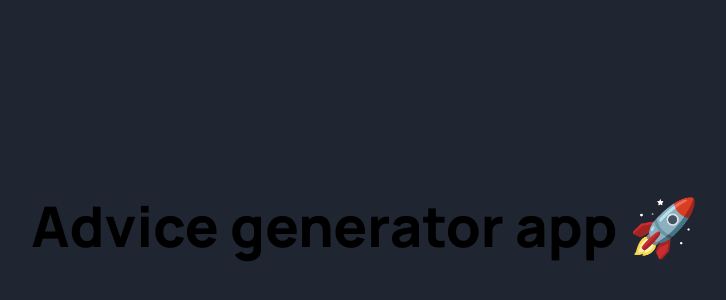
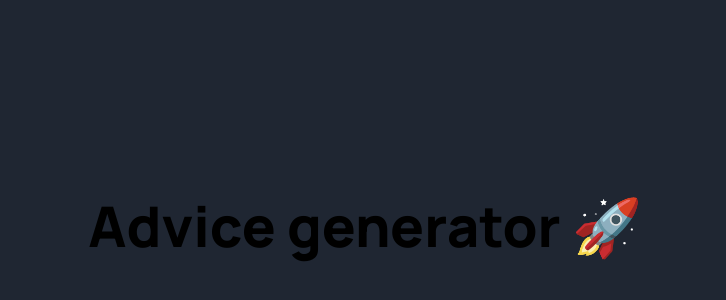
Before and after one commit to darielmedr/advice-generator, an Angular app: page / in a window 1280 px wide. Shown: the part 174-474 px from the top of the page, without its empty margins (275-1001 px from the left). Built offline with nearby package versions, Linux system fonts and the light colour scheme.

Commit message:
feat(app): update text

```diff
--- a/src/app/app.component.html
+++ b/src/app/app.component.html
@@ -1 +1 @@
-<h1>Advice generator app 🚀</h1>
+<h1>Advice generator 🚀</h1>
```
